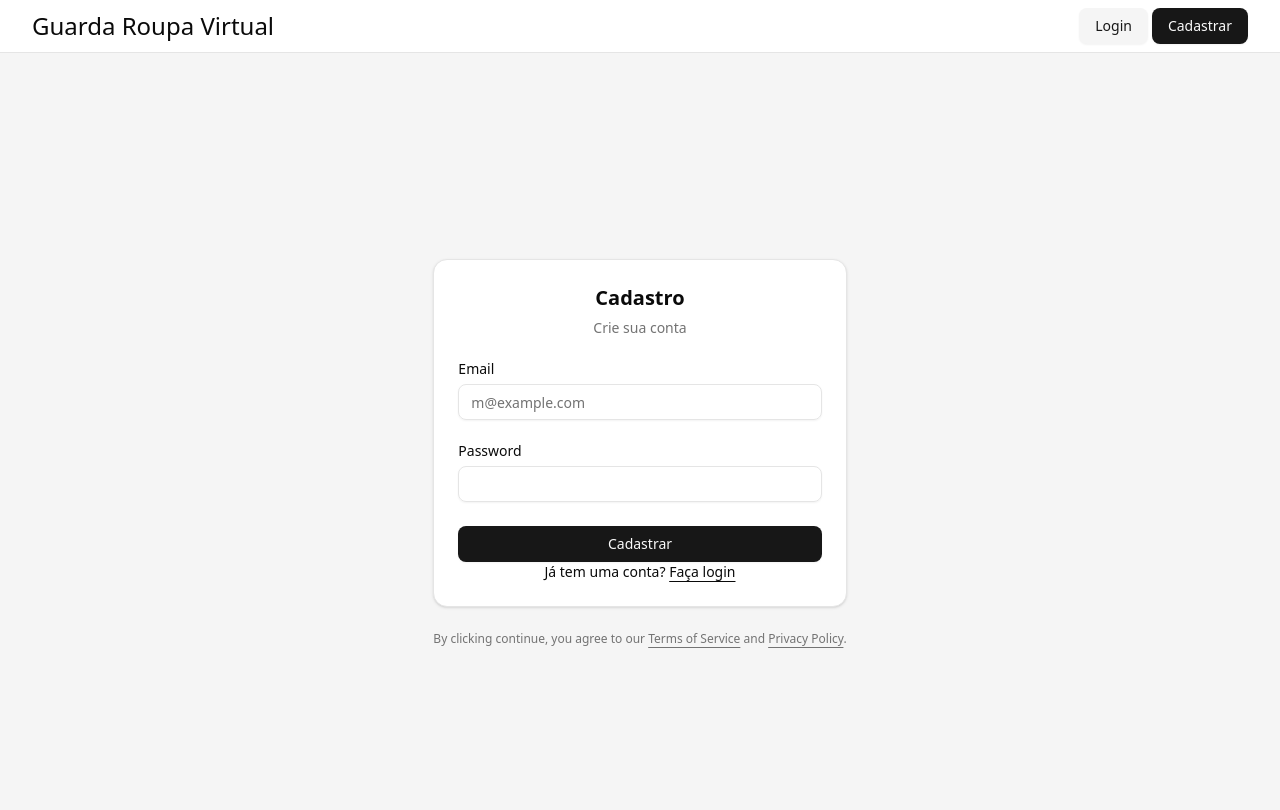
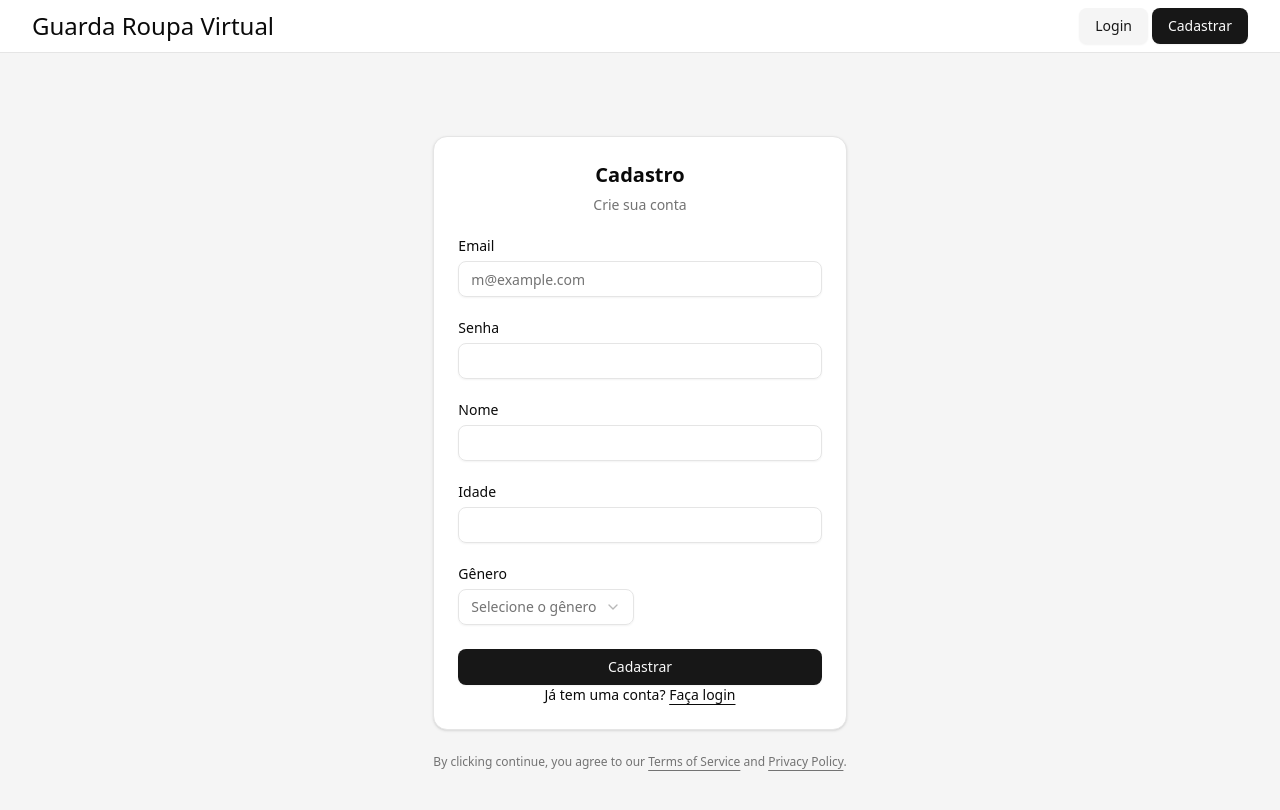
Before and after one commit to gabscy/ihc, a Next.js app: page /cadastro in a window 1280 px wide. Shown: the top 810 px of the page. Built offline with nearby package versions, Linux system fonts and the light colour scheme; no server answers.

Commit message:
changing signup page to add new fields

```diff
--- a/package.json
+++ b/package.json
@@ -15,6 +15,7 @@
     "@radix-ui/react-label": "^2.1.4",
     "@radix-ui/react-navigation-menu": "^1.2.10",
     "@radix-ui/react-popover": "^1.1.11",
+    "@radix-ui/react-select": "^2.2.5",
     "@radix-ui/react-slot": "^1.2.0",
     "@radix-ui/react-toggle": "^1.1.6",
     "@supabase/ssr": "^0.6.1",
--- a/src/app/cadastro/page.tsx
+++ b/src/app/cadastro/page.tsx
@@ -5,6 +5,7 @@ import { Button } from "@/components/ui/button";
 import { Card, CardHeader, CardTitle, CardDescription, CardContent } from "@/components/ui/card";
 import { Input } from "@/components/ui/input";
 import { Label } from "@/components/ui/label";
+import { Select, SelectContent, SelectItem, SelectTrigger, SelectValue } from "@/components/ui/select";
 import Link from "next/link";
 import { createClient } from "@/utils/supabase/client";
 import { NavigationMenu, NavigationMenuItem, NavigationMenuList } from "@/components/ui/navigation-menu";
@@ -14,6 +15,9 @@ import { useRouter } from "next/navigation";
 export default function Cadastro() {
   const [email, setEmail] = useState("");
   const [password, setPassword] = useState("");
+  const [name, setName] = useState("");
+  const [age, setAge] = useState("");
+  const [gender, setGender] = useState("");
   const [errorMsg, setErrorMsg] = useState("");
   const supabase = createClient();
   const router = useRouter();
@@ -25,7 +29,19 @@ export default function Cadastro() {
     if (error) {
       setErrorMsg(error.message);
     } else {
-      console.log("User registered:", data);
+      // Insert into profiles table
+      const user = data.user;
+      if (user) {
+        await supabase.from("profiles").insert([
+          {
+            id: user.id,
+            email,
+            name,
+            age: age ? parseInt(age) : null,
+            gender,
+          },
+        ]);
+      }
       router.push("/");
     }
   };
@@ -80,7 +96,7 @@ export default function Cadastro() {
                     />
                   </div>
                   <div className="grid gap-2">
-                    <Label htmlFor="password">Password</Label>
+                    <Label htmlFor="password">Senha</Label>
                     <Input
                       id="password"
                       type="password"
@@ -88,6 +104,40 @@ export default function Cadastro() {
                       onChange={(e) => setPassword(e.target.value)}
                       required
                     />
+                  </div>
+                  <div className="grid gap-2">
+                    <Label htmlFor="name">Nome</Label>
+                    <Input
+                      id="name"
+                      type="text"
+                      value={name}
+                      onChange={(e) => setName(e.target.value)}
+                      required
+                    />
+                  </div>
+                  <div className="grid gap-2">
+                    <Label htmlFor="age">Idade</Label>
+                    <Input
+                      id="age"
+                      type="number"
+                      min="0"
+                      value={age}
+                      onChange={(e) => setAge(e.target.value)}
+                      required
+                    />
+                  </div>
+                  <div className="grid gap-2">
+                    <Label htmlFor="gender">Gênero</Label>
+                    <Select value={gender} onValueChange={setGender} required>
+                      <SelectTrigger id="gender">
+                        <SelectValue placeholder="Selecione o gênero" />
+                      </SelectTrigger>
+                      <SelectContent>
+                        <SelectItem value="M">Masculino</SelectItem>
+                        <SelectItem value="F">Feminino</SelectItem>
+                        <SelectItem value="Outro">Outro</SelectItem>
+                      </SelectContent>
+                    </Select>
                   </div>
                   {errorMsg && <p className="text-red-500">{errorMsg}</p>}
                   <Button type="submit" className="w-full">Cadastrar</Button>
--- a/src/components/Header.tsx
+++ b/src/components/Header.tsx
@@ -1,9 +1,18 @@
+'use client'
+
 import { NavigationMenu, NavigationMenuItem, NavigationMenuLink, NavigationMenuList, navigationMenuTriggerStyle } from "@/components/ui/navigation-menu";
 import { Label } from "@/components/ui/label";
 import { Button } from "./ui/button";
-import Link from "next/link";
+import { createClient } from "@/utils/supabase/client";
 
 export default function Header() {
+  const supabase = createClient();
+
+    async function handleLogout() {
+        await supabase.auth.signOut();
+        window.location.href = "/login";
+    }
+
     return (
         <header>
         <div className="flex justify-between items-center py-2 px-8 border-b">
@@ -36,19 +45,9 @@ export default function Header() {
               </NavigationMenuItem>
 
               <NavigationMenuItem>
-                <Link href={"/login"}>
-                  <Button variant={"secondary"}>
-                    Login
-                  </Button>
-                </Link>
-              </NavigationMenuItem>
-
-              <NavigationMenuItem>
-                <Link href={"/cadastro"}>
-                  <Button>
-                    Cadastrar
-                  </Button>
-                </Link>
+                <Button variant="destructive" onClick={handleLogout}>
+                  Logout
+                </Button>
               </NavigationMenuItem>
             </NavigationMenuList>
           </NavigationMenu>
--- /dev/null
+++ b/src/components/ui/select.tsx
@@ -0,0 +1,185 @@
+"use client"
+
+import * as React from "react"
+import * as SelectPrimitive from "@radix-ui/react-select"
+import { CheckIcon, ChevronDownIcon, ChevronUpIcon } from "lucide-react"
+
+import { cn } from "@/lib/utils"
+
+function Select({
+  ...props
+}: React.ComponentProps<typeof SelectPrimitive.Root>) {
+  return <SelectPrimitive.Root data-slot="select" {...props} />
+}
+
+function SelectGroup({
+  ...props
+}: React.ComponentProps<typeof SelectPrimitive.Group>) {
+  return <SelectPrimitive.Group data-slot="select-group" {...props} />
+}
+
+function SelectValue({
+  ...props
+}: React.ComponentProps<typeof SelectPrimitive.Value>) {
+  return <SelectPrimitive.Value data-slot="select-value" {...props} />
+}
+
+function SelectTrigger({
+  className,
+  size = "default",
+  children,
+  ...props
+}: React.ComponentProps<typeof SelectPrimitive.Trigger> & {
+  size?: "sm" | "default"
+}) {
+  return (
+    <SelectPrimitive.Trigger
+      data-slot="select-trigger"
+      data-size={size}
+      className={cn(
+        "border-input data-[placeholder]:text-muted-foreground [&_svg:not([class*='text-'])]:text-muted-foreground focus-visible:border-ring focus-visible:ring-ring/50 aria-invalid:ring-destructive/20 dark:aria-invalid:ring-destructive/40 aria-invalid:border-destructive dark:bg-input/30 dark:hover:bg-input/50 flex w-fit items-center justify-between gap-2 rounded-md border bg-transparent px-3 py-2 text-sm whitespace-nowrap shadow-xs transition-[color,box-shadow] outline-none focus-visible:ring-[3px] disabled:cursor-not-allowed disabled:opacity-50 data-[size=default]:h-9 data-[size=sm]:h-8 *:data-[slot=select-value]:line-clamp-1 *:data-[slot=select-value]:flex *:data-[slot=select-value]:items-center *:data-[slot=select-value]:gap-2 [&_svg]:pointer-events-none [&_svg]:shrink-0 [&_svg:not([class*='size-'])]:size-4",
+        className
+      )}
+      {...props}
+    >
+      {children}
+      <SelectPrimitive.Icon asChild>
+        <ChevronDownIcon className="size-4 opacity-50" />
+      </SelectPrimitive.Icon>
+    </SelectPrimitive.Trigger>
+  )
+}
+
+function SelectContent({
+  className,
+  children,
+  position = "popper",
+  ...props
+}: React.ComponentProps<typeof SelectPrimitive.Content>) {
+  return (
+    <SelectPrimitive.Portal>
+      <SelectPrimitive.Content
+        data-slot="select-content"
+        className={cn(
+          "bg-popover text-popover-foreground data-[state=open]:animate-in data-[state=closed]:animate-out data-[state=closed]:fade-out-0 data-[state=open]:fade-in-0 data-[state=closed]:zoom-out-95 data-[state=open]:zoom-in-95 data-[side=bottom]:slide-in-from-top-2 data-[side=left]:slide-in-from-right-2 data-[side=right]:slide-in-from-left-2 data-[side=top]:slide-in-from-bottom-2 relative z-50 max-h-(--radix-select-content-available-height) min-w-[8rem] origin-(--radix-select-content-transform-origin) overflow-x-hidden overflow-y-auto rounded-md border shadow-md",
+          position === "popper" &&
+            "data-[side=bottom]:translate-y-1 data-[side=left]:-translate-x-1 data-[side=right]:translate-x-1 data-[side=top]:-translate-y-1",
+          className
+        )}
+        position={position}
+        {...props}
+      >
+        <SelectScrollUpButton />
+        <SelectPrimitive.Viewport
+          className={cn(
+            "p-1",
+            position === "popper" &&
+              "h-[var(--radix-select-trigger-height)] w-full min-w-[var(--radix-select-trigger-width)] scroll-my-1"
+          )}
+        >
+          {children}
+        </SelectPrimitive.Viewport>
+        <SelectScrollDownButton />
+      </SelectPrimitive.Content>
+    </SelectPrimitive.Portal>
+  )
+}
+
+function SelectLabel({
+  className,
+  ...props
+}: React.ComponentProps<typeof SelectPrimitive.Label>) {
+  return (
+    <SelectPrimitive.Label
+      data-slot="select-label"
+      className={cn("text-muted-foreground px-2 py-1.5 text-xs", className)}
+      {...props}
+    />
+  )
+}
+
+function SelectItem({
+  className,
+  children,
+  ...props
+}: React.ComponentProps<typeof SelectPrimitive.Item>) {
+  return (
+    <SelectPrimitive.Item
+      data-slot="select-item"
+      className={cn(
+        "focus:bg-accent focus:text-accent-foreground [&_svg:not([class*='text-'])]:text-muted-foreground relative flex w-full cursor-default items-center gap-2 rounded-sm py-1.5 pr-8 pl-2 text-sm outline-hidden select-none data-[disabled]:pointer-events-none data-[disabled]:opacity-50 [&_svg]:pointer-events-none [&_svg]:shrink-0 [&_svg:not([class*='size-'])]:size-4 *:[span]:last:flex *:[span]:last:items-center *:[span]:last:gap-2",
+        className
+      )}
+      {...props}
+    >
+      <span className="absolute right-2 flex size-3.5 items-center justify-center">
+        <SelectPrimitive.ItemIndicator>
+          <CheckIcon className="size-4" />
+        </SelectPrimitive.ItemIndicator>
+      </span>
+      <SelectPrimitive.ItemText>{children}</SelectPrimitive.ItemText>
+    </SelectPrimitive.Item>
+  )
+}
+
+function SelectSeparator({
+  className,
+  ...props
+}: React.ComponentProps<typeof SelectPrimitive.Separator>) {
+  return (
+    <SelectPrimitive.Separator
+      data-slot="select-separator"
+      className={cn("bg-border pointer-events-none -mx-1 my-1 h-px", className)}
+      {...props}
+    />
+  )
+}
+
+function SelectScrollUpButton({
+  className,
+  ...props
+}: React.ComponentProps<typeof SelectPrimitive.ScrollUpButton>) {
+  return (
+    <SelectPrimitive.ScrollUpButton
+      data-slot="select-scroll-up-button"
+      className={cn(
+        "flex cursor-default items-center justify-center py-1",
+        className
+      )}
+      {...props}
+    >
+      <ChevronUpIcon className="size-4" />
+    </SelectPrimitive.ScrollUpButton>
+  )
+}
+
+function SelectScrollDownButton({
+  className,
+  ...props
+}: React.ComponentProps<typeof SelectPrimitive.ScrollDownButton>) {
+  return (
+    <SelectPrimitive.ScrollDownButton
+      data-slot="select-scroll-down-button"
+      className={cn(
+        "flex cursor-default items-center justify-center py-1",
+        className
+      )}
+      {...props}
+    >
+      <ChevronDownIcon className="size-4" />
+    </SelectPrimitive.ScrollDownButton>
+  )
+}
+
+export {
+  Select,
+  SelectContent,
+  SelectGroup,
+  SelectItem,
+  SelectLabel,
+  SelectScrollDownButton,
+  SelectScrollUpButton,
+  SelectSeparator,
+  SelectTrigger,
+  SelectValue,
+}
```
Also changed, not shown: 1 other file (tests, documents, lock files or other folders).
